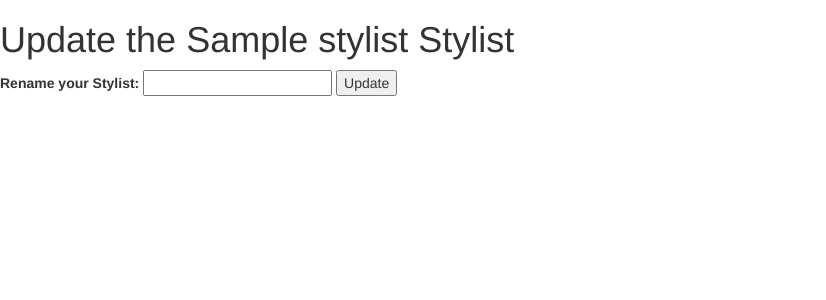
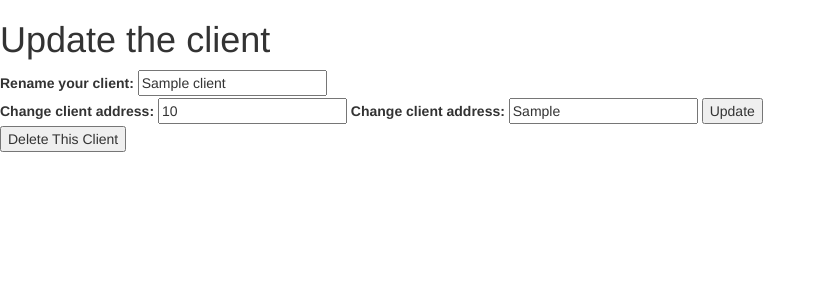
Before and after one commit to blakerscott/php_codeReview_week3, a PHP site: template views/clients_edit.html.twig in a window 1280 px wide. Shown: the top 300 px of the page, without its empty margins (0-826 px from the left). Run offline with PHP 8.4, Linux system fonts and the light colour scheme; the template is opened without the code that fills it: most values are stand-ins (such as "Sample title", 1, 10 or a date in 2020); some libraries are stand-ins or nearby versions.

Commit message:
add view to update a client

```diff
--- a/views/clients_edit.html.twig
+++ b/views/clients_edit.html.twig
@@ -5,15 +5,25 @@
         <title></title>
     </head>
     <body>
-        <h1>Update the {{ stylist.getName }} Stylist </h1>
+        <h1>Update the client </h1>
 
-        <form action="/stylists/{{ stylist.getId }}" method="post">
+        <form action="/client/{{ client.getId }}" method="post">
           <input name="_method" type="hidden" value="patch">
 
-          <label for="type">Rename your Stylist:</label>
-          <input id="type" name="type" type="text">
+          <label for="name">Rename your client:</label>
+          <input id="name" name="name" type="text" value= "{{ client.getName }}"><br>
+          <label for="age">Change client address:</label>
+          <input id="age" name="age" type="number" value= "{{ client.getAge }}">
+          <label for="hairstyle">Change client address:</label>
+          <input id="hairstyle" name="hairstyle" type="text" value= "{{ client.getHairstyle }}">
 
           <button type="submit">Update</button>
         </form>
+        <form action="/client/{{ client.getId}}/delete" method="post">
+          <input name="_method" type="hidden" value="delete">
+
+          <button type="submit">Delete This Client</button>
+        </form>
+
     </body>
 </html>
```
Also changed, not shown: views/stylist_edit.html.twig (+19 -0 lines).
